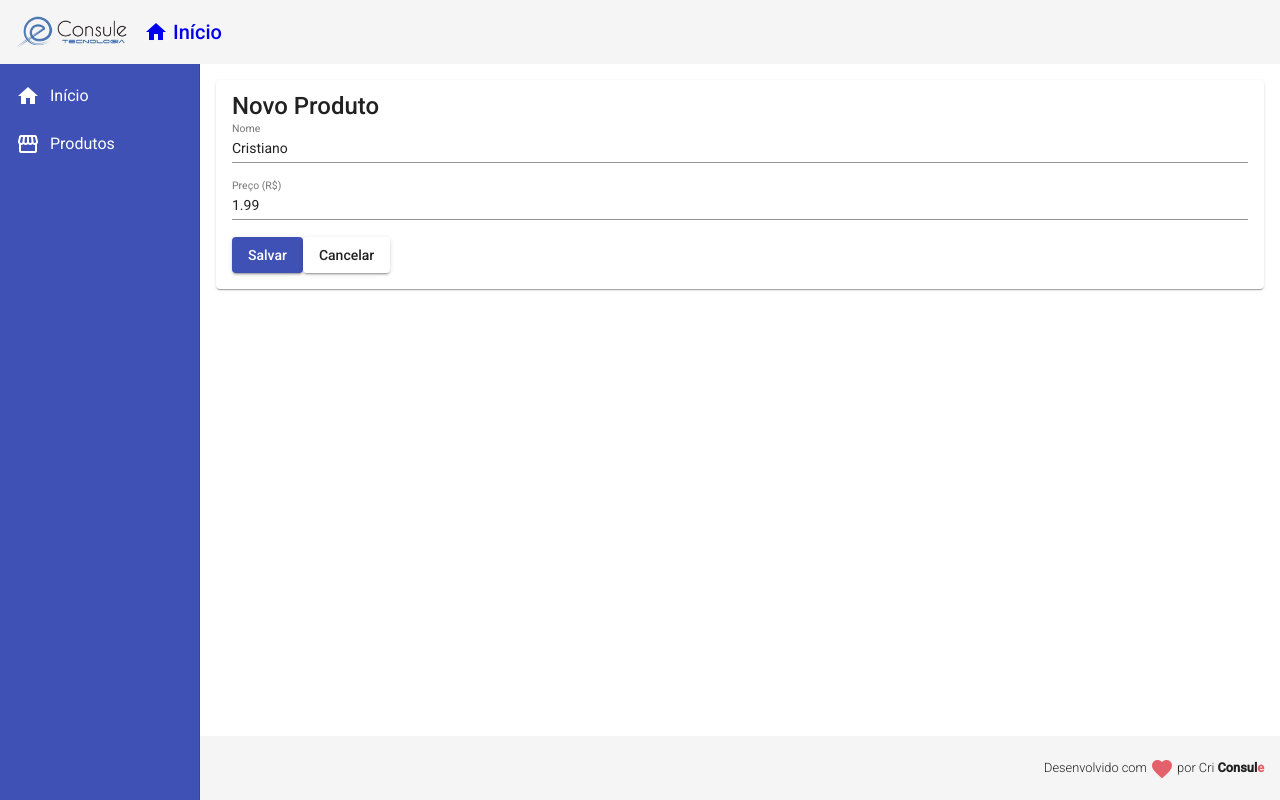
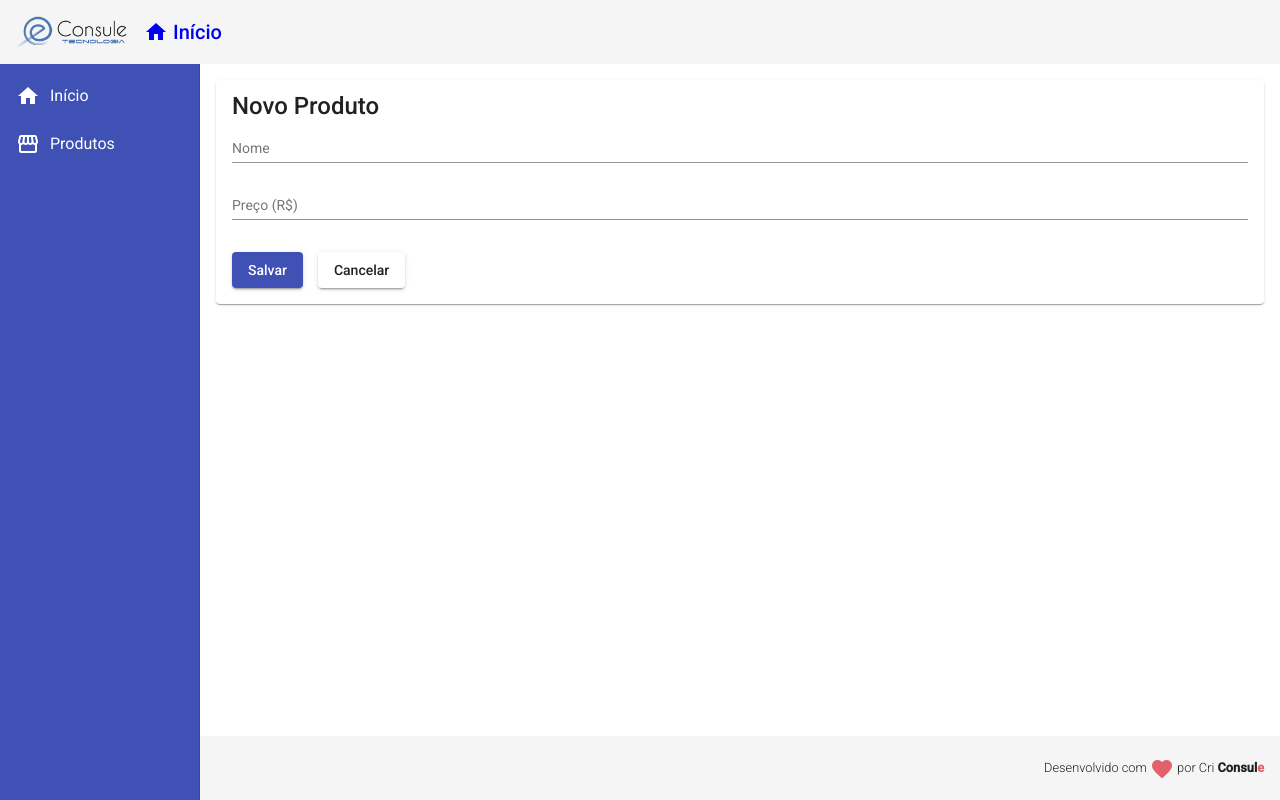
Before and after one commit to consule/angular9_crud, an Angular app in the folder frontend/: page /product/create in a window 1280 px wide. Built offline with nearby package versions, Linux system fonts and the light colour scheme.

Commit message:
Product read

```diff
--- a/frontend/src/app/app.module.ts
+++ b/frontend/src/app/app.module.ts
@@ -27,6 +27,7 @@
 import { FormsModule } from "@angular/forms";
 import { MatFormFieldModule } from "@angular/material/form-field";
 import { MatInputModule } from "@angular/material/input";
+import { ProductReadComponent } from './components/product/product-read/product-read.component';
 
 
 @NgModule({
@@ -39,7 +40,8 @@
     HomeComponent,
     ProductCrudComponent,
     RedDirective,
-    ProductCreateComponent
+    ProductCreateComponent,
+    ProductReadComponent
   ],
   // Importação de outros modulos que contem componentes (biblioteca de componentes visuais ou outros componentes)
   imports: [
--- a/frontend/src/app/components/product/product-create/product-create.component.css
+++ b/frontend/src/app/components/product/product-create/product-create.component.css
@@ -2,3 +2,7 @@
     display: flex;
     flex-direction: column;
 }
+
+button {
+    margin: 15px 15px 0 0;
+}
--- a/frontend/src/app/components/product/product-create/product-create.component.ts
+++ b/frontend/src/app/components/product/product-create/product-create.component.ts
@@ -11,8 +11,8 @@
 export class ProductCreateComponent implements OnInit {
 
   product: Product = {
-    name: "Cristiano",
-    price: 1.99
+    name: "",
+    price: null
   }
 
   constructor(private productService: ProductService, private router: Router) { }
--- /dev/null
+++ b/frontend/src/app/components/product/product-read/product-read.component.html
@@ -0,0 +1 @@
+<p>product-read works!</p>
--- /dev/null
+++ b/frontend/src/app/components/product/product-read/product-read.component.ts
@@ -0,0 +1,24 @@
+import { ProductService } from './../product.service';
+import { Component, OnInit } from '@angular/core';
+import { Product } from '../product.model';
+
+@Component({
+  selector: 'app-product-read',
+  templateUrl: './product-read.component.html',
+  styleUrls: ['./product-read.component.css']
+})
+export class ProductReadComponent implements OnInit {
+
+  products: Product[];
+
+  constructor(private productService: ProductService) { }
+
+  ngOnInit(): void {
+    this.productService.read().subscribe(products => {
+      this.products = products;
+      console.log(products)
+    });
+  }
+
+
+}
--- a/frontend/src/app/components/product/product.service.ts
+++ b/frontend/src/app/components/product/product.service.ts
@@ -24,4 +24,8 @@
   create(product: Product): Observable<Product> {
     return this.http.post<Product>(this.baseUrl, product);
   }
+
+  read(): Observable<Product[]> {
+    return this.http.get<Product[]>(this.baseUrl);
+  }
 }
--- a/frontend/src/app/views/product-crud/product-crud.component.css
+++ b/frontend/src/app/views/product-crud/product-crud.component.css
@@ -0,0 +1,3 @@
+button {
+    margin-bottom: 30px;
+}
--- a/frontend/src/app/views/product-crud/product-crud.component.html
+++ b/frontend/src/app/views/product-crud/product-crud.component.html
@@ -1,3 +1,5 @@
 <button mat-raised-button (click)="navigateToProdutcCreate()">
     Criar Produto
 </button>
+
+<app-product-read></app-product-read>
```
Also changed, not shown: frontend/src/app/components/product/product-read/product-read.component.css (added), 1 other file (tests, documents, lock files or other folders).
